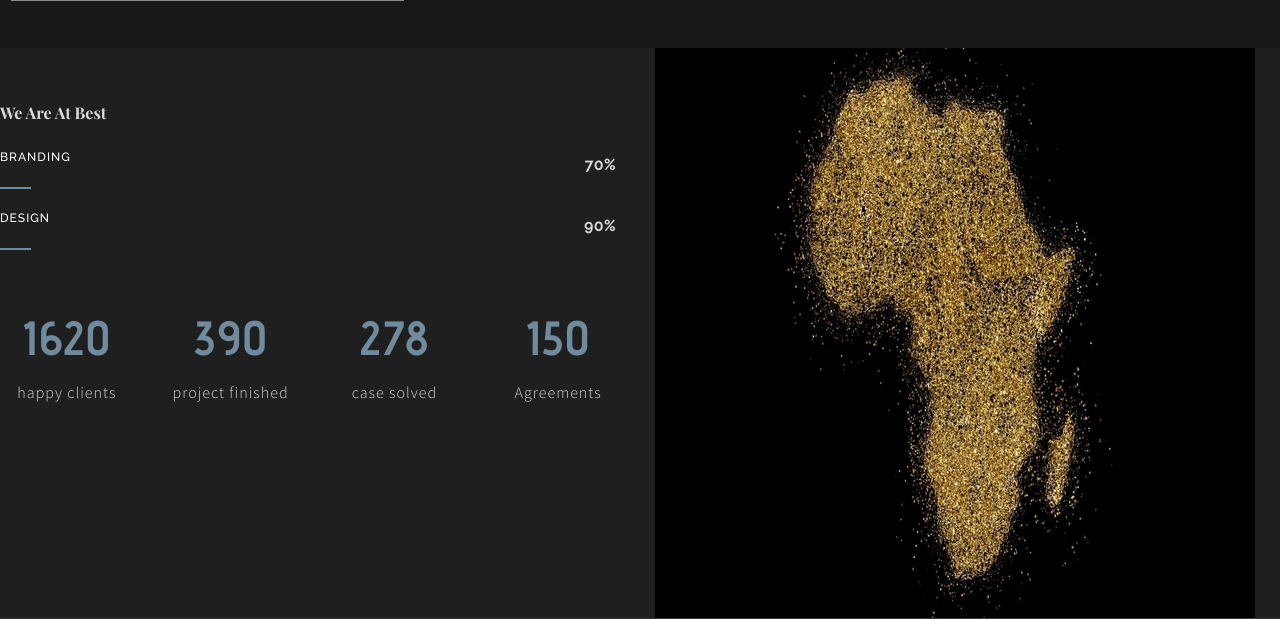
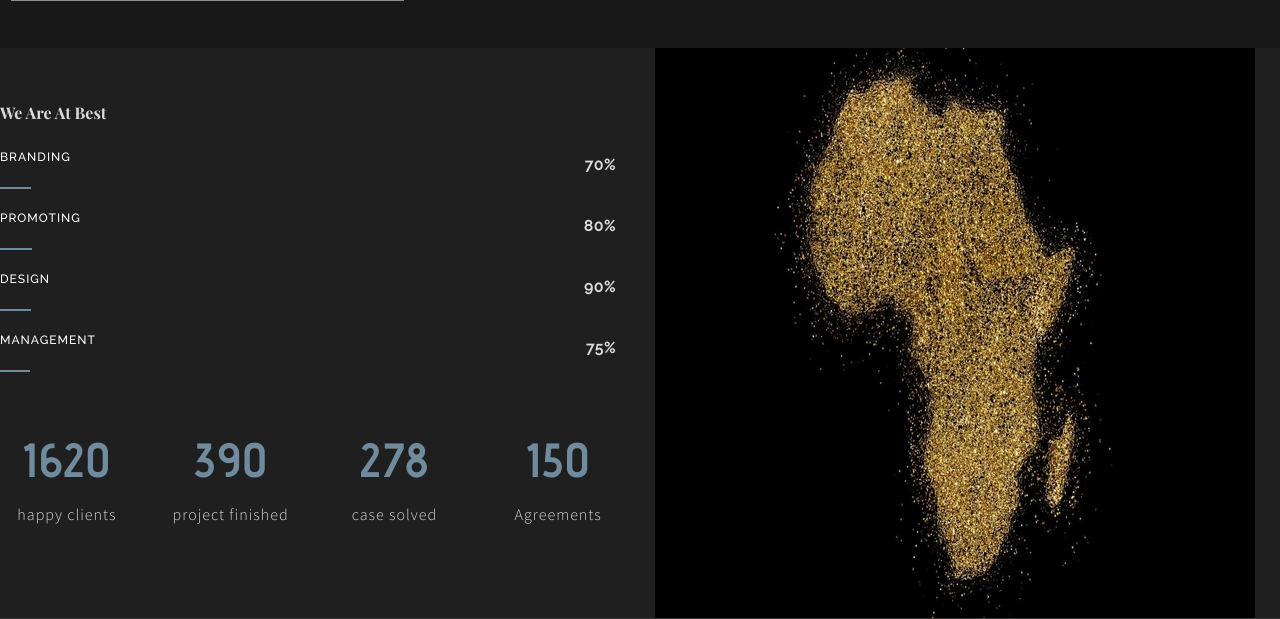
Before and after one commit to ChukwumaA/eandel, a Django app: page / in a window 1280 px wide. Shown: the part 5558-6177 px from the top of the page. Run offline with Django 3.2, Linux system fonts and the light colour scheme; some libraries are stand-ins or nearby versions; some web fonts are replaced.

Commit message:
content fix

```diff
--- a/eandel/templates/pages/index.html
+++ b/eandel/templates/pages/index.html
@@ -434,11 +434,29 @@
                 </div>
               </li>
 
+              <li>Promoting<div class="label numbers">80%</div></li>
+              <li>
+                <div class="progress">
+                  <div class="bar" data-value="80" role="progressbar">
+                    80
+                  </div>
+                </div>
+              </li>
+
               <li>Design <div class="label numbers">90%</div></li>
               <li>
                 <div class="progress">
                   <div class="bar" data-value="90" role="progressbar">
                     90
+                  </div>
+                </div>
+              </li>
+
+              <li>Management<div class="label numbers">75%</div></li>
+              <li>
+                <div class="progress">
+                  <div class="bar" data-value="75" role="progressbar">
+                    75
                   </div>
                 </div>
               </li>
```
